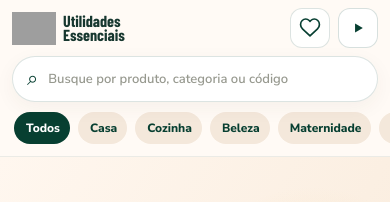
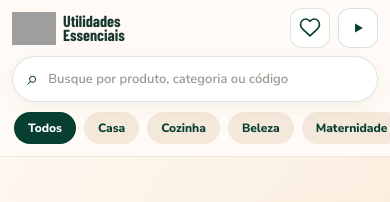
Before and after one commit to marialuizasp/utilidades-essenciais, a Next.js app: page / in a window 390 px wide. Shown: the top 202 px of the page. Built offline with nearby package versions, Linux system fonts and the light colour scheme; grey boxes are pictures that could not be loaded; a web font is replaced by a local one.

Commit message:
Remove category count styling

```diff
--- a/components/StorefrontHome.css
+++ b/components/StorefrontHome.css
@@ -2451,42 +2451,3 @@
     font-size: 9px;
   }
 }
-
-/* Contagem nas categorias */
-.store-category-strip button {
-  display: inline-flex;
-  align-items: center;
-  gap: 6px;
-}
-
-.store-category-count {
-  min-width: 18px;
-  height: 18px;
-  padding: 0 5px;
-  display: inline-grid;
-  place-items: center;
-  border-radius: 999px;
-  background: rgba(255,255,255,.58);
-  color: currentColor;
-  font: 900 9px/1 'Nunito Sans', sans-serif;
-}
-
-.store-category-strip button.active .store-category-count,
-.store-category-strip button.accent .store-category-count {
-  background: rgba(255,255,255,.22);
-  color: #fff;
-}
-
-@media (max-width: 430px) {
-  .store-category-strip button {
-    gap: 5px;
-    padding-left: 12px;
-    padding-right: 10px;
-  }
-
-  .store-category-count {
-    min-width: 17px;
-    height: 17px;
-    font-size: 8px;
-  }
-}
```
